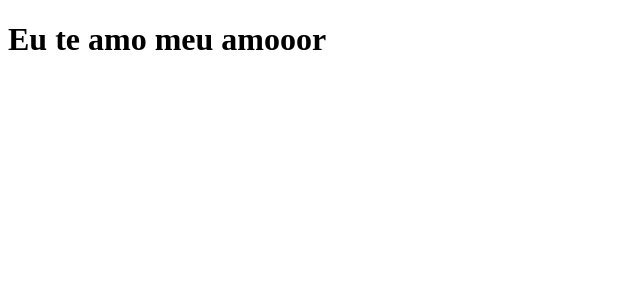
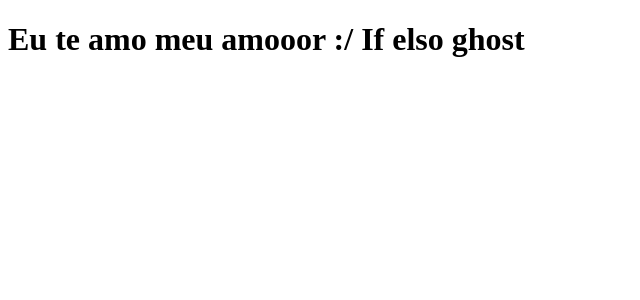
Before and after one commit to Klevisonf/clone-tabnews, a Next.js app: page / in a window 1280 px wide. Shown: the top 300 px of the page, without its empty margins (0-640 px from the left). Built offline with nearby package versions, Linux system fonts and the light colour scheme.

Commit message:
modificando a frase

```diff
--- a/pages/index.js
+++ b/pages/index.js
@@ -1,5 +1,10 @@
 function Home(){
-    return <h1>Eu te amo meu amooor</h1>
+    return (
+        <div>
+            <h1>Eu te amo meu amooor :/ If elso ghost</h1>
+
+        </div>
+    )
 }
 
 export default Home;
```
